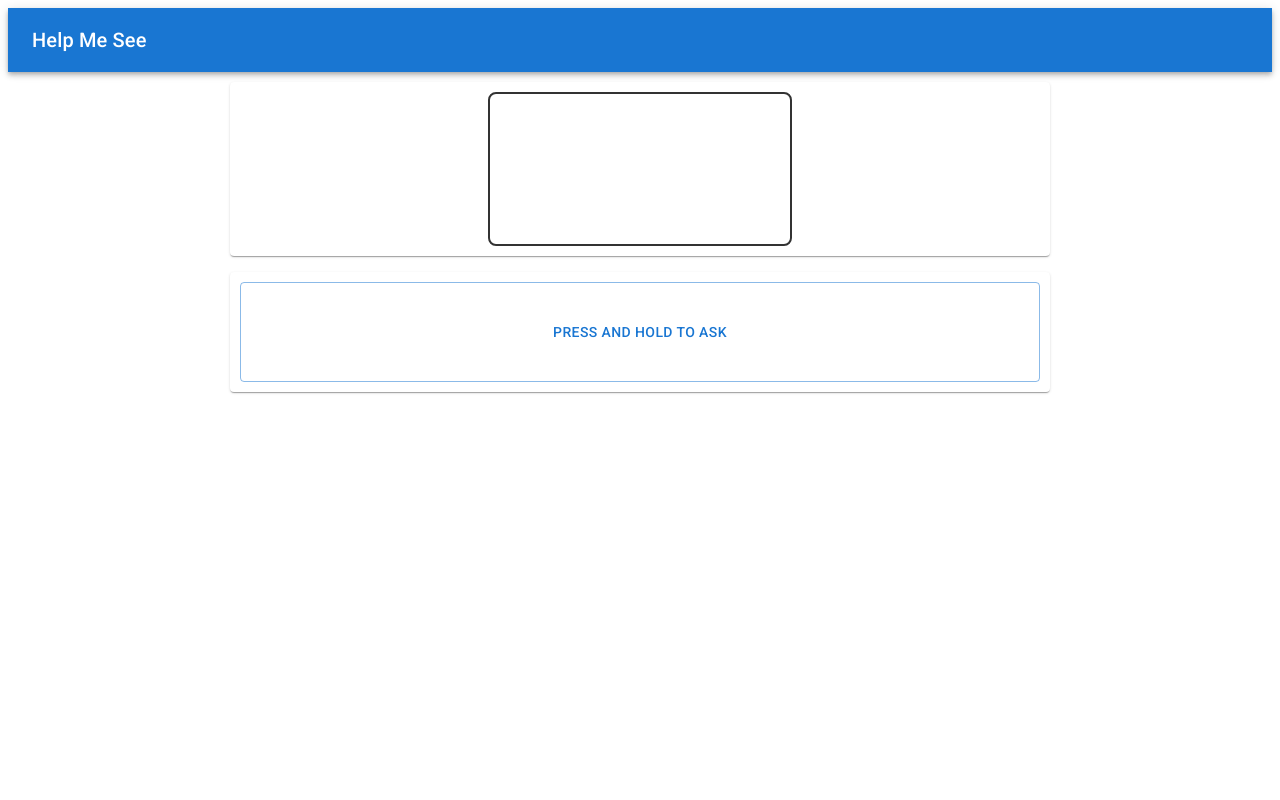
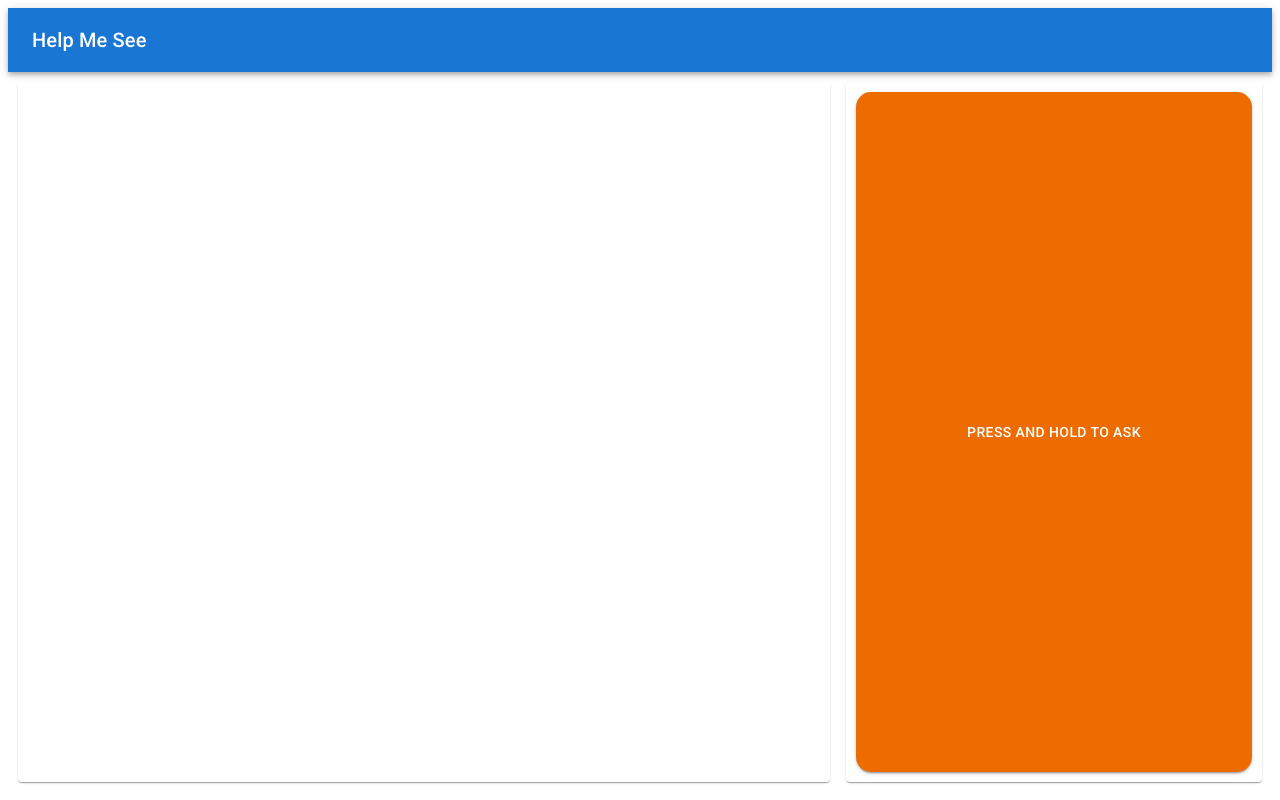
Before and after one commit to elibullockpapa/VissionBuddy, a React (Vite) app: page / in a window 1280 px wide. Built offline with nearby package versions, Linux system fonts and the light colour scheme; no server answers.

Commit message:
polished ui

```diff
--- a/src/App.tsx
+++ b/src/App.tsx
@@ -17,7 +17,7 @@ const App: React.FC = () => {
     <div className="App">
       <AppBarComponent />
       <Box sx={styles.boxRoot}>
-        <Card sx={styles.card}>
+        <Card sx={styles.cameraCard}>
           <Camera
             onCapture={(imageSrc: string) => setImage(imageSrc.split(",")[1])}
             externallyPaused={cameraPaused}
@@ -35,20 +35,37 @@ const App: React.FC = () => {
 const styles = {
   boxRoot: {
     display: 'flex',
-    alignItems: 'center',
+    alignItems: 'stretch', // This will ensure children stretch to fill the height
     gap: '16px',
-    flexDirection: 'column',
-    padding: '10px'
+    flexDirection: 'row', // By default, set to horizontal direction (desktop layout)
+    padding: '10px',
+    height: 'calc(100vh - 120px)', // Set to full height minus the AppBar height
+    '@media (max-width: 900px)': { // Apply media query for mobile devices
+      flexDirection: 'column',
+    }
   },
-  card: {
-    width: '100%',
+  cameraCard: {
+    flex: 2,
     display: 'flex',
-    maxWidth: '800px',
     flexDirection: 'column',
     alignItems: 'center',
     gap: '16px',
-    padding: '10px'
+    padding: '10px',
+    height: '100%', // This will make sure the cards take full height of their parent
+    overflow: 'auto' // In case the content inside gets too much
+  },
+  card: {
+    flex: 1, // Make both children equally share the available space
+    display: 'flex',
+    flexDirection: 'column',
+    alignItems: 'center',
+    gap: '16px',
+    padding: '10px',
+    height: '100%', // This will make sure the cards take full height of their parent
+    overflow: 'auto' // In case the content inside gets too much
   },
 };
 
+
+
 export default App;
--- a/src/Camera.tsx
+++ b/src/Camera.tsx
@@ -121,39 +121,56 @@ const Camera: React.FC<CameraProps> = ({ onCapture, externallyPaused, onResume }
 
     return (
         <Box
-            display="flex"
-            alignItems="center"
-            justifyContent="center"
-            height="100%"
+            sx={{
+                display: 'flex',
+                alignItems: 'center',
+                justifyContent: 'center',
+                height: '100%',
+                width: '100%',
+                position: 'relative',
+            }}
             onMouseDown={handleMouseDown}
             onMouseUp={handleMouseUp}
-            onTouchStart={handleMouseDown} // For mobile touch
-            onTouchEnd={handleMouseUp}     // For mobile touch
+            onTouchStart={handleMouseDown}
+            onTouchEnd={handleMouseUp}
         >
             {isPaused && capturedImage ? (
-                <img src={capturedImage} alt="Captured" style={styles.webcam} />
+                <Box
+                    component="img"
+                    src={capturedImage}
+                    alt="Captured"
+                    sx={styles.img}
+                />
             ) : (
-                <Webcam screenshotFormat="image/jpeg" ref={webcamRef} style={styles.webcam} />
+                <Webcam screenshotFormat="image/jpeg" ref={webcamRef} style={{
+                    objectFit: 'contain',
+                    maxWidth: '100%',
+                    maxHeight: '100%',
+                    borderRadius: '15px'
+                }} />
             )}
         </Box>
     );
+
+
 }
 
 const styles = {
-    card: {
-        maxWidth: '900px',
-        margin: '10px',
-        cursor: 'pointer' // to indicate clickable area
-    },
-    content: {
+    aspectRatioBox: {
+        position: 'absolute',
+        top: 0,
+        left: 0,
+        right: 0,
+        bottom: 0,
         display: 'flex',
         alignItems: 'center',
-        justifyContent: 'center'
+        justifyContent: 'center',
     },
-    webcam: {
-        //width: '100%',
-        borderRadius: '8px',
-        border: '2px solid #333',
+    img: {
+        maxWidth: '100%',
+        maxHeight: '100%',
+        borderRadius: '15px',
+        m: 1 // 8px margin all around
     }
 };
 
--- a/src/DictateQuestionSpeakAnswer.tsx
+++ b/src/DictateQuestionSpeakAnswer.tsx
@@ -86,7 +86,8 @@ const DictateQuestionSpeakAnswer: React.FC<DictateProps> = ({ imageSrc }) => {
 
     return (
         <Button
-            variant="outlined"
+            variant="contained"
+            color="warning"
             sx={styles.button}
             onMouseDown={handlePressAndHold}
             onMouseUp={handlePressAndHold}
@@ -102,7 +103,8 @@ const styles = {
     button: {
         width: '100%',
         padding: '10px',
-        height: '100px'
+        height: '100%',
+        borderRadius: '15px'
     }
 };
 
```
